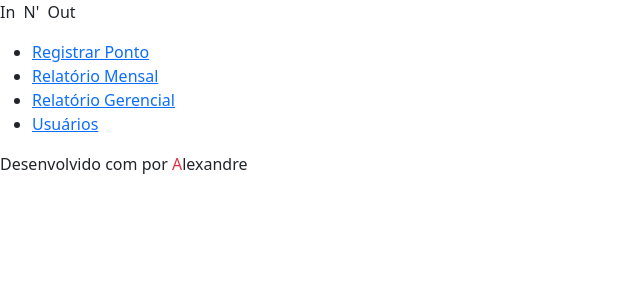
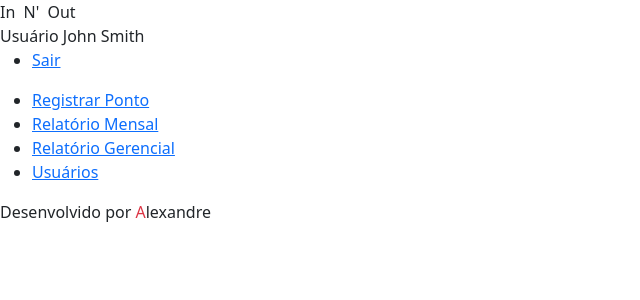
Before and after one commit to Alexandre-A11/innout, a PHP site: template src/views/template/left.php in a window 1280 px wide. Shown: the top 300 px of the page, without its empty margins (0-640 px from the left). Run offline with PHP 8.4, Linux system fonts and the light colour scheme; the template is opened without the code that fills it, so the values that code supplies are empty; some libraries are stand-ins or nearby versions.

Commit message:
feat: layout, menu-lateral

```diff
--- a/src/views/day_records.php
+++ b/src/views/day_records.php
@@ -1 +1,3 @@
-<h1>Day Records</h1>
+<main class="content">
+    <h1>Day Records</h1>
+</main>
--- a/src/views/template/footer.php
+++ b/src/views/template/footer.php
@@ -1,5 +1,5 @@
 <footer class="footer">
-    <span>Desenvolvido com</span>
+    <span>Desenvolvido </span>
     <span>por</span>
     <span><span class="text-danger">A</span>lexandre</span>
 </footer>
--- a/src/views/template/header.php
+++ b/src/views/template/header.php
@@ -22,7 +22,23 @@
             <i class="icofont-runner-alt-1 ml-2"></i>
         </div>
         <div class="menu-toggle mx-3">
-            <i class="iconfont-navigation-menu"></i>
+            <i class="icofont-navigation-menu"></i>
         </div>
         <div class="spacer"></div>
+        <div class="dropdown">
+            <div class="dropdown-button">
+                <span class="ml-3">Usuário John Smith</span>
+                <i class="icofont-simple-down mx-2"></i>
+            </div>
+            <div class="dropdown-content">
+                <ul class="nav-list">
+                    <li class="nav-item">
+                        <a href="logout.php">
+                            <i class="icofont-logout mr-2"></i>
+                            Sair
+                        </a>
+                    </li>
+                </ul>
+            </div>
+        </div>
     </header>
```
Also changed, not shown: public/assets/css/template.css.
